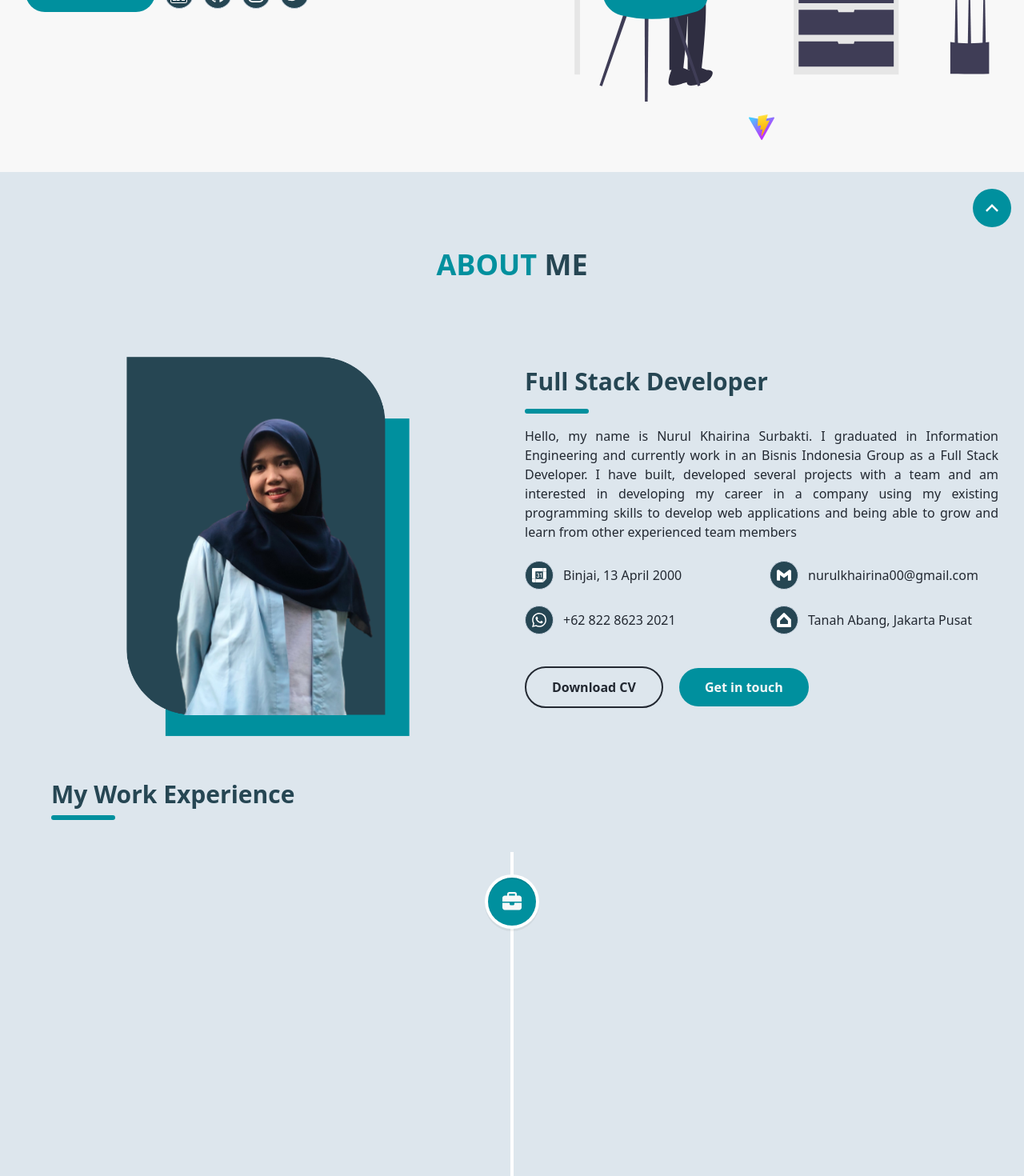
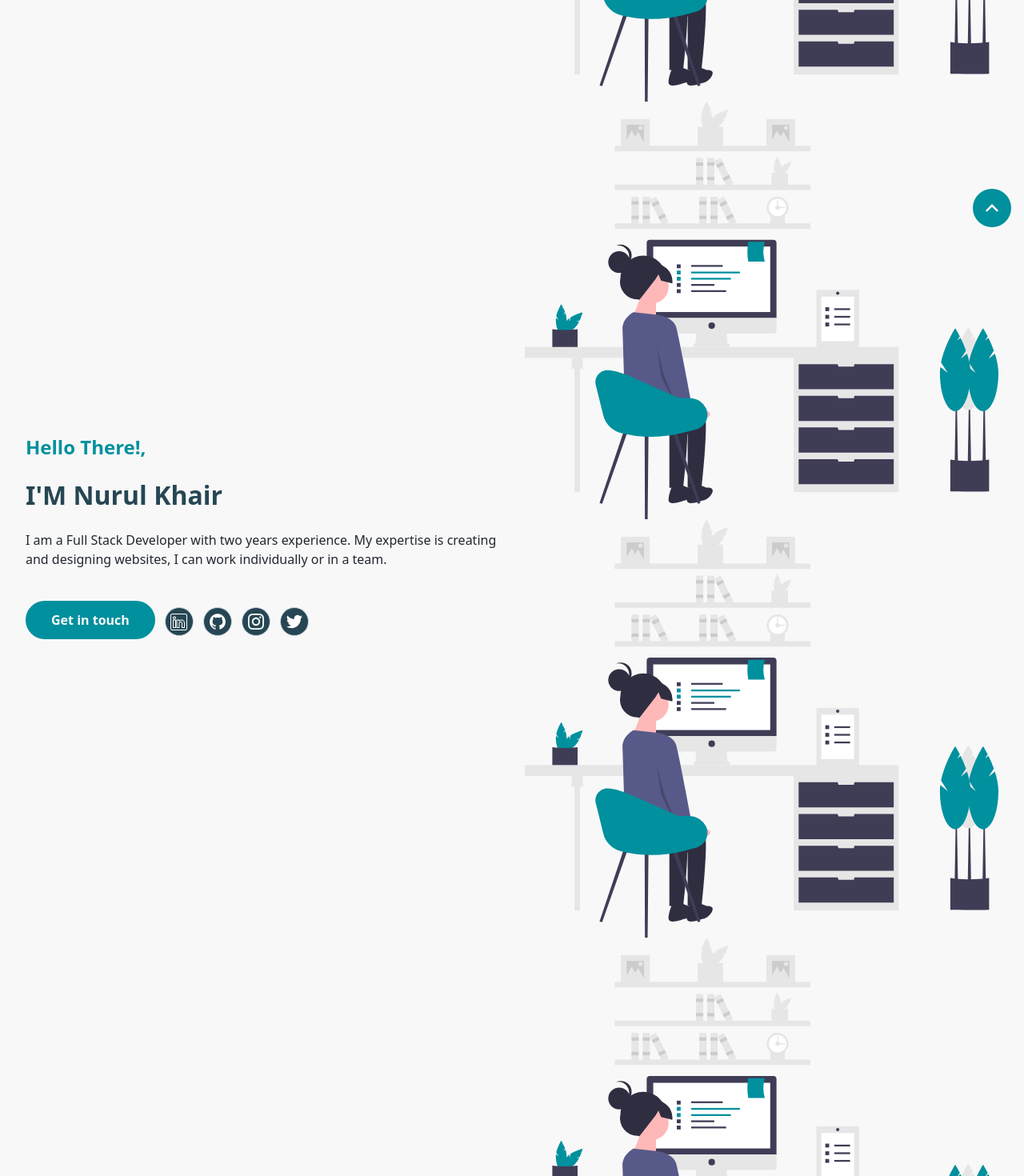
Before and after one commit to nurulkhairina00/WebPortfolio-NurulKhairina, a React (Vite) app: page / in a window 1280 px wide. Shown: the part 500-1970 px from the top of the page at 80% size. Built offline with nearby package versions, Linux system fonts and the light colour scheme; the HTML template or start-up script is replaced by a standard one.

Commit message:
percobaan deploy hero

```diff
--- a/src/components/Hero.jsx
+++ b/src/components/Hero.jsx
@@ -85,7 +85,26 @@ const Hero = () => {
             </div>
             <div className="w-full self-end px-4 lg:w-1/2 md:py-10">
               <div className="relative mt-10 lg:mt-0 lg:right-0 z-10">
-                <img src="hero.svg" alt="hero" className="max-w-full mx-auto" />
+                <img
+                  src="/public/hero.svg"
+                  alt="hero"
+                  className="max-w-full mx-auto"
+                />
+                <img
+                  src="./public/hero.svg"
+                  alt="hero2"
+                  className="max-w-full mx-auto"
+                />
+                <img
+                  src="./hero.svg"
+                  alt="hero3"
+                  className="max-w-full mx-auto"
+                />
+                <img
+                  src="/hero.svg"
+                  alt="hero4"
+                  className="max-w-full mx-auto"
+                />
                 <img
                   src="vite.svg"
                   alt="hero2"
```
